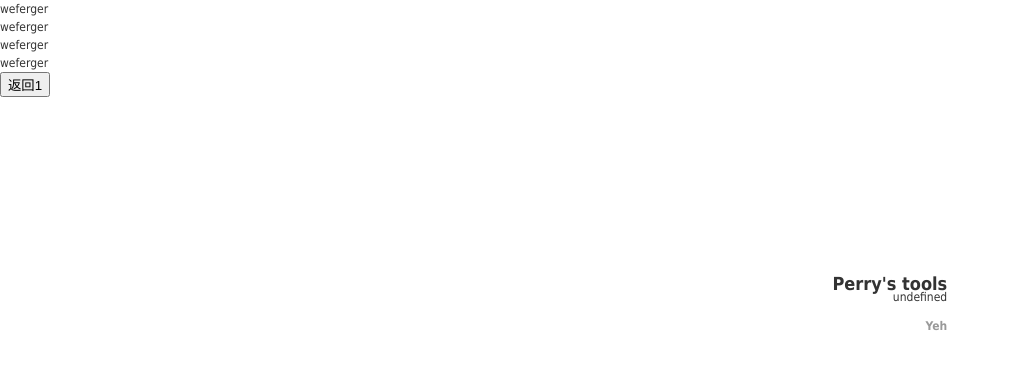
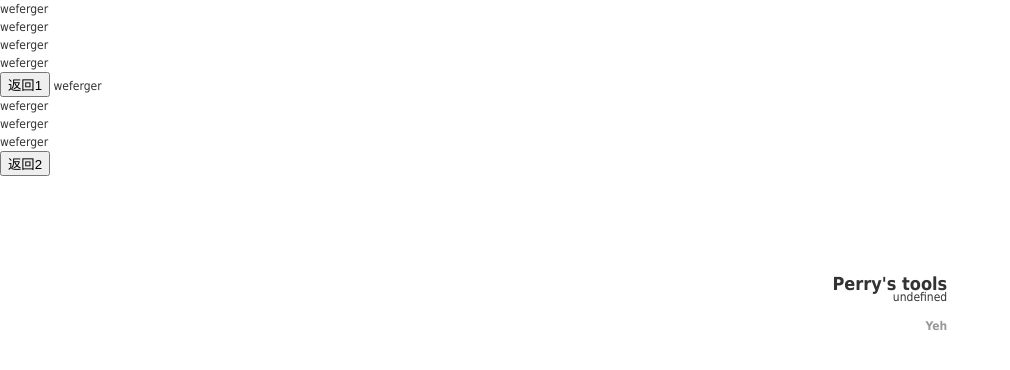
Before and after one commit to yeeh/tool.yeeh.org, a Jekyll site: the page built from index.html, in a window 1280 px wide. Shown: the top 370 px of the page, without its empty margins (0-1010 px from the left). Built offline with Jekyll 4.4.1, drawn with Linux system fonts in a browser that asks for light colours.

Commit message:
Update index.html

```diff
--- a/index.html
+++ b/index.html
@@ -22,6 +22,8 @@ p:nth-child(2) a, a:hover{color: #999;}
 </div>
 weferger<br>weferger<br>weferger<br>weferger<br>
 <button onclick="alert(1);CtripUtil.app_back_to_last_page('This is a json string for my previous H5 page', false);alert(2)">返回1</button>
+weferger<br>weferger<br>weferger<br>weferger<br>
+<button onclick="alert(3);CtripUtil.app_back_to_home();alert(4)">返回2</button>
 <div id="aa"></div>
 <script>
     setInterval(function(){ document.getElementById("aa").innerHTML += '<br>'+ typeof CtripUtil}, 3000);
```
